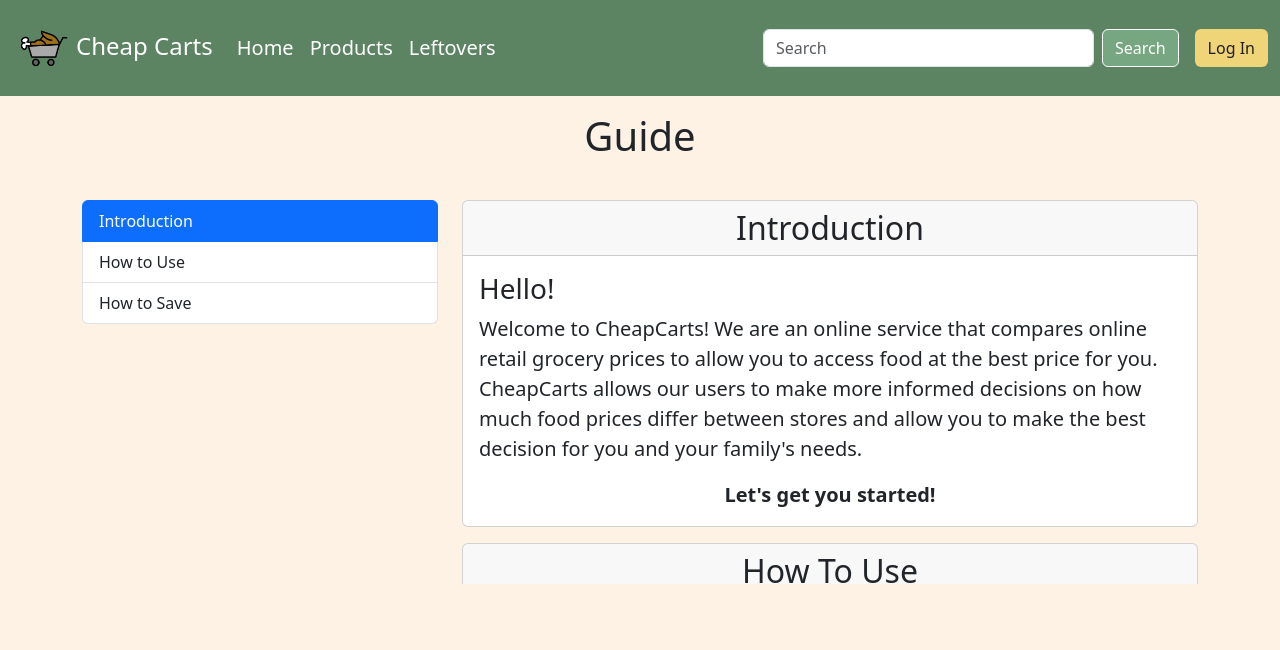
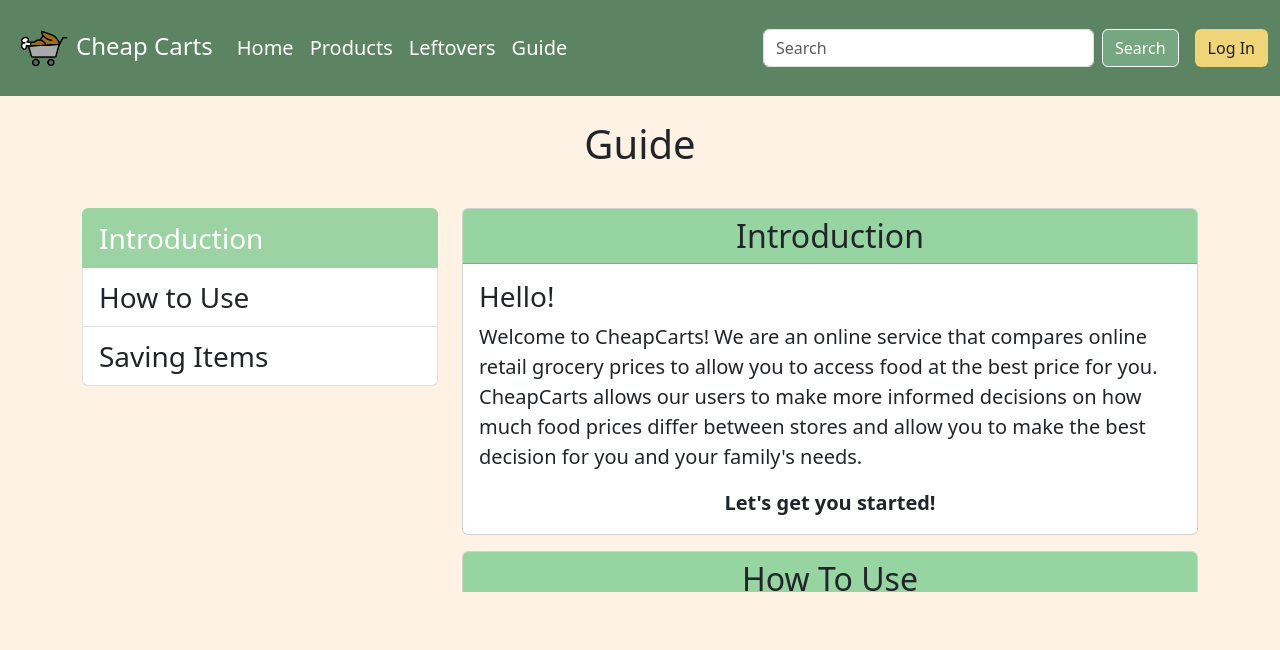
Before and after one commit to Brooklyn-STEAM/10041-Comparison-of-Online-Grocer-Prices-to-Assist-Low-Income-Families, a Flask app: page /guide in a window 1280 px wide. Shown: the top 650 px of the page. Run offline with Flask 3, Linux system fonts and the light colour scheme.

Commit message:
edits to guide page

```diff
--- a/static/styles.css
+++ b/static/styles.css
@@ -192,7 +192,7 @@ body {
     margin: 20px 20px;
 }
 
-.account-header {
+.card-header {
     background-color: #96d4a2;
 }
 
@@ -283,6 +283,22 @@ body {
     display: none;
 }
 
+.guide-link:hover {
+    color: #486D4E;
+}
+
+.guide-table:hover {
+    --bs-list-group-action-hover-bg: #96d4a2;
+    /* color: black; */
+    border: none;
+}
+
+.guide-table:active {
+    background-color: #96d4a2;
+    color: black;
+    border: none;
+}
+
 .background-image {
     z-index: -1;
 }
@@ -291,3 +307,8 @@ body {
     z-index: 1;
     white-space: pre-line;
 }
+
+.list-group-item.active {
+    --bs-list-group-active-bg: #9bd4a2;
+    --bs-list-group-active-border-color: #9bd4a2;
+}
--- a/templates/account.html.jinja
+++ b/templates/account.html.jinja
@@ -14,7 +14,7 @@
 
     <main class="container mt-3">
         <div class="card">
-            <div class="account-header card-header text-center h3">
+            <div class="card-header card-header text-center h3">
                 Account Information
             </div>
             <div class="card-body">
@@ -29,7 +29,7 @@
 
 
         <div class="card mt-3 mb-4">
-            <div class="account-header card-header text-center h3">
+            <div class="card-header card-header text-center h3">
                 Account Options
             </div>
             <div id="setting-card" class="card-body">
--- a/templates/components/navbar.html.jinja
+++ b/templates/components/navbar.html.jinja
@@ -19,6 +19,9 @@
         </li>
         <li class="nav-item">
           <a class="nav-link text-White" href="/leftovers">Leftovers</a>
+        </li>
+        <li class="nav-item">
+          <a class="nav-link text-White" href="/guide">Guide</a>
         </li>
       </ul>
       <form class="nav-search d-flex me-3" role="search">
--- a/templates/guide.html.jinja
+++ b/templates/guide.html.jinja
@@ -13,20 +13,20 @@
 
 <body>
     {% include "components/navbar.html.jinja"%}
-    <h1 class="text-center mt-3">Guide</h1>
+    <h1 class="text-center my-4">Guide</h1>
 
 
-    <main class="container mt-4">
+    <main class="container mt-3">
         <div class="row">
             <div class="col-4">
-                <div id="list-example" class="list-group mt-3">
+                <div id="list-example" class="list-group mt-3 fs-3">
                     <a class="list-group-item list-group-item-action" href="#introduction">Introduction</a>
                     <a class="list-group-item list-group-item-action" href="#how-to-use">How to Use</a>
-                    <a class="list-group-item list-group-item-action" href="#save">How to Save</a>
+                    <a class="list-group-item list-group-item-action" href="#save">Saving Items</a>
                 </div>
             </div>
             <div id="guide-block" class="col-8 overflow-auto">
-                <div data-bs-spy="scroll" data-bs-target="#list-example" data-bs-smooth-scroll="true" class="scrollspy-example" tabindex="0">
+                <div data-bs-spy="scroll" data-bs-target="#list-example" data-bs-smooth-scroll="true">
                     <div class="card mt-3">
                         <h5 id="introduction" class="card-header fs-2 text-center">Introduction</h5>
                         <div class="card-body">
@@ -42,37 +42,31 @@
                     <div class="card mt-3">
                         <h5 id="how-to-use" class="card-header fs-2 text-center">How To Use</h5>
                         <div class="card-body">
-                            <h5 class="card-title fs-3">The Basics</h5>
                             <p class="card-text fs-5">Our site is simple and easy to use.</p>
-                            <p class="card-text fs-5">First, when you land on our <a href="/"
-                                    class="text-Cambridge link-underline link-underline-opacity-0">home page</a>, you
-                                have two options:</p>
+                            <p class="card-text fs-5">First, when you land on our <a href="/" class="guide-link text-Cambridge link-underline link-underline-opacity-0">home page</a>, you have two options:</p>
                             <ol>
                                 <li class="fs-5">
-                                    <p class="card-text fs-5">You can go to the navigation bar at the top of the screen
-                                        and click <a href="/products"
-                                            class="text-Cambridge link-underline link-underline-opacity-0">"Products"</a>,
-                                        which will take you to the Products page where you can search through our
-                                        select.</p>
+                                    <p class="card-text fs-5">
+                                    You can go to the navigation bar at the top of the screen and click <a href="/products" class="guide-link text-Cambridge link-underline link-underline-opacity-0">"Products"</a>,
+                                    which will take you to the Products page where you can search through our
+                                    selection.
+                                    </p>
                                 </li>
                                 <li class="fs-5">
                                     <p class="card-text fs-5">Or, you can hover over the first image on our site which
                                         will reveal the words "Popular Products" and a button labelled "Get Started"
-                                        which will take you right to our Product page.</p>
+                                        which will take you right to our <a href="/products" class="guide-link text-Cambridge link-underline link-underline-opacity-0">Products</a> page.
+                                    </p>
                                 </li>
                             </ol>
 
 
-                            <p class="card-text fs-5">When you make it to the <a href="/products"
-                                    class="text-Cambridge link-underline link-underline-opacity-0">Product Page</a>, you
-                                can scroll the different products that we showcase. Clicking on one of the items will
-                                take to you to its individual page.</p>
+                            <p class="card-text fs-5">
+                            When you make it to the <a href="/products" class="guide-link text-Cambridge link-underline link-underline-opacity-0">Product Page</a>, you can scroll through the different products that we offer. Clicking on one of the items will take to you to its individual page.</p>
 
-
-                            <p class="card-text fs-5">On this page, four online retail prices for the item you selected
-                                will be shown side by side and you can pick the option that is best for you. Selecting
-                                one of the retailer's card will take you directly to the item's page on the retailer's
-                                store for you to purchase.</p>
+                            <p class="card-text fs-5">
+                            On an item's individual page, four online retail prices for the item you selected will be shown side by side and you can pick the option that is best for you. Selecting one of the retailer's card will take you directly to the item's page on the retailer's store for you to purchase.
+                            </p>
                         </div>
                     </div>
 
@@ -80,19 +74,12 @@
                     <div class="card mt-3">
                         <h5 id="save" class="card-header fs-2 text-center">How to Save</h5>
                         <div class="card-body">
-                            <p class="card-text fs-5">We allow our customers to save different items to the <a
-                                    href="/leftovers"
-                                    class="text-Cambridge link-underline link-underline-opacity-0">Leftovers</a> page,
-                                which can be accessed from the navigation bar.</p>
-
-                            <p class="card-text fs-5">In order to save an item, you can click the red heart button on
-                                the bottom right corner of the item card on the <a href="/products"
-                                    class="text-Cambridge link-underline link-underline-opacity-0">Product Page</a> or
-                                below the item name on its individual product page.</p>
+                            <p class="card-text fs-5">Our customers can save different items to the <a href="/leftovers" class="guide-link text-Cambridge link-underline link-underline-opacity-0">Leftovers</a> page,
+                            which can be accessed from the navigation bar.</p>
 
                             <p class="card-text fs-5 fw-bold">The Save Button looks like this:</p>
-
-                            <button class="save-btn btn btn-danger my-2">
+                            <!-- This button is not meant to be functional -->
+                            <button class="save-btn btn btn-danger mb-3 mt-2">
                                 <span class="save-label">Save</span>
                                 <span class="save-heart"><svg viewBox="0 0 15 15" fill="none"
                                         xmlns="http://www.w3.org/2000/svg" width="20" height="20">
@@ -101,13 +88,21 @@
                                             fill="currentColor"></path>
                                     </svg></span>
                             </button>
+
+                            <p class="card-text fs-5">In order to save an item, you can click the red heart button on
+                                the bottom right corner of the item card on the <a href="/products" class="guide-link text-Cambridge link-underline link-underline-opacity-0">Product Page</a> or
+                                below the item name on its individual product page.</p>
+
                         </div>
                     </div>
                 </div>
             </div>
         </div>
     </main>
-    <div id="fix" class="row">
+
+
+
+<div id="fix" class="row">
   <div class="col-4">
     <div id="list-example" class="list-group">
       <a class="list-group-item list-group-item-action" href="#list-item-1">Item 1</a>
@@ -137,7 +132,6 @@
 
 
 
-
     <script src="https://cdn.jsdelivr.net/npm/bootstrap@5.3.3/dist/js/bootstrap.bundle.min.js"
         integrity="sha384-YvpcrYf0tY3lHB60NNkmXc5s9fDVZLESaAA55NDzOxhy9GkcIdslK1eN7N6jIeHz"
         crossorigin="anonymous"></script>
```
